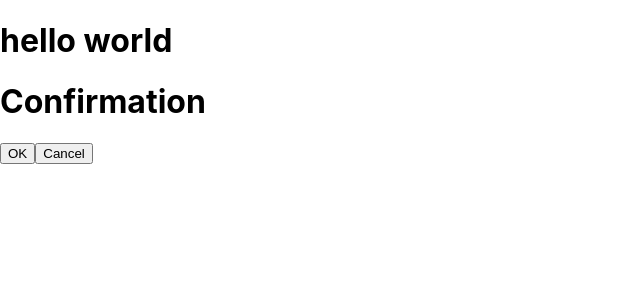
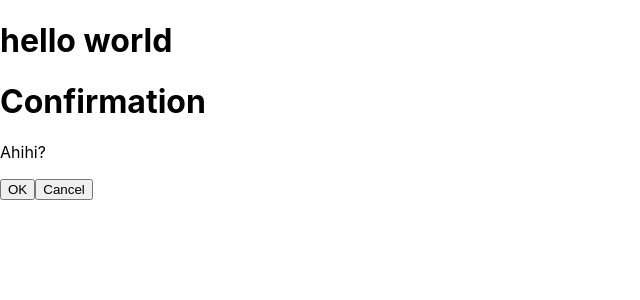
Before and after one commit to ndkv9/confirmation-tdd, a React (Create React App) app: page / in a window 1280 px wide. Shown: the top 300 px of the page, without its empty margins (0-640 px from the left). Built offline with nearby package versions, Linux system fonts and the light colour scheme.

Commit message:
refactor handlers

```diff
--- a/src/App.js
+++ b/src/App.js
@@ -1,10 +1,20 @@
 import Confirmation from './components/Confirmation/Confirmation'
 
 function App() {
+  const handleConfirm = () => {
+    console.log('confirmed!')
+  }
+
+  const handleCancel = () => {
+    console.log('canceled!')
+  }
+
   return (
     <div>
       <h1>hello world</h1>
-      <Confirmation />
+      <Confirmation handleConfirm={handleConfirm} handleCancel={handleCancel}>
+        {<p>Ahihi?</p>}
+      </Confirmation>
     </div>
   )
 }
--- a/src/components/Confirmation/Confirmation.js
+++ b/src/components/Confirmation/Confirmation.js
@@ -3,8 +3,8 @@ const Confirmation = ({ children, handleConfirm, handleCancel }) => {
     <div role='dialog'>
       <h1>Confirmation</h1>
       {children}
-      <button onClick={() => handleConfirm()}>OK</button>
-      <button onClick={() => handleCancel()}>Cancel</button>
+      <button onClick={handleConfirm}>OK</button>
+      <button onClick={handleCancel}>Cancel</button>
     </div>
   )
 }
```
